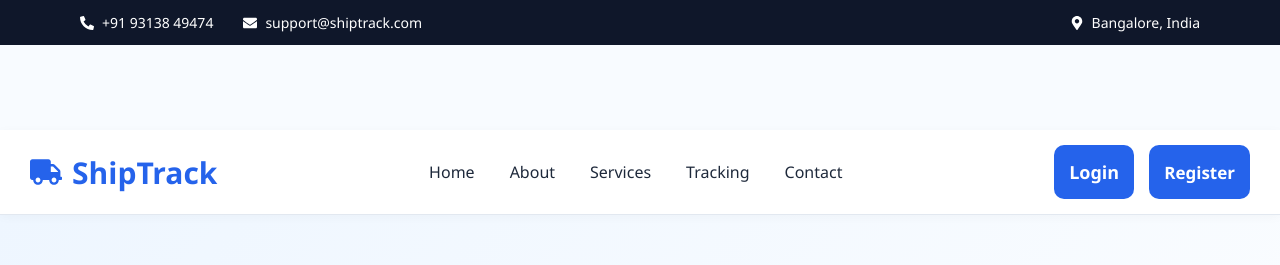
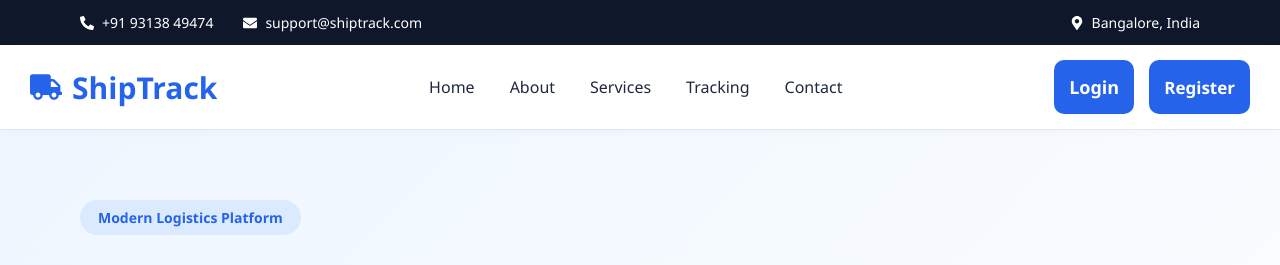
Before and after one commit to bhavanichanda5/shipment-tracking-platform, a React app in the folder frontend/: page / in a window 1280 px wide. Shown: the top 265 px of the page. Built offline with nearby package versions, Linux system fonts and the light colour scheme; the HTML template or start-up script is replaced by a standard one.

Commit message:
Landing Page related changes done

```diff
--- a/frontend/src/pages/LandingPage.jsx
+++ b/frontend/src/pages/LandingPage.jsx
@@ -24,7 +24,7 @@ function LandingPage() {
       {/* ===========================
             TOP HEADER
       ============================ */}
-
+<header class="header-wrapper">
       <div className="top-header">
 
         <div className="top-left">
@@ -108,7 +108,7 @@ function LandingPage() {
         <FaBars className="menu-icon" />
 
       </nav>
-
+</header>
       {/* ===========================
               HERO SECTION
       ============================ */}
--- a/frontend/src/styles/LandingPage.css
+++ b/frontend/src/styles/LandingPage.css
@@ -49,17 +49,23 @@ button {
 .landing-page {
   width: 100%;
   overflow-x: hidden;
-  padding-top: 130px; /* Pushes the entire viewport down so nothing starts hidden under the navbar */
+  padding-top: 0; /* Reset top padding since sticky wrapper takes natural layout space */
 }
 
 /* ==========================================
-   TOP HEADER
+   FIXED HEADER WRAPPER (GUARANTEED STICKY)
 ========================================== */
 
-.top-header {
-  position: fixed; /* Fixed viewport reference */
+.header-wrapper {
+  position: fixed; /* Fixed viewport overlay - bypasses parent overflow locks */
   top: 0;
   left: 0;
+  width: 100%;
+  z-index: 9999; /* Keeps header strictly on top of all page layers */
+}
+
+.top-header {
+  position: relative;
   width: 100%;
   height: 45px;
   background: #0f172a;
@@ -69,7 +75,41 @@ button {
   align-items: center;
   padding: 0 80px;
   font-size: 14px;
-  z-index: 1010; /* Placed cleanly above standard content layers */
+}
+
+.navbar {
+  position: relative;
+  width: 100%;
+  height: 85px;
+  background: #fff;
+  display: flex;
+  justify-content: space-between;
+  align-items: center;
+  padding: 0 80px;
+  box-shadow: 0 3px 18px rgba(0, 0, 0, .08);
+}
+
+.landing-page {
+  width: 100%;
+  overflow-x: hidden;
+  padding-top: 130px; /* Offset page content by combined header height (45px + 85px) */
+}
+
+/* ==========================================
+   TOP HEADER
+========================================== */
+
+.top-header {
+  position: relative;
+  width: 100%;
+  height: 45px;
+  background: #0f172a;
+  color: #fff;
+  display: flex;
+  justify-content: space-between;
+  align-items: center;
+  padding: 0 80px;
+  font-size: 14px;
 }
 
 .top-left {
@@ -89,9 +129,8 @@ button {
 ========================================== */
 
 .navbar {
-  position: fixed; /* Fixed viewport reference */
-  top: 45px; /* Sits perfectly underneath the 45px top-header */
-  left: 0;
+  position: relative;
+  top: 0;
   width: 100%;
   height: 85px;
   background: #fff;
@@ -99,7 +138,6 @@ button {
   justify-content: space-between;
   align-items: center;
   padding: 0 80px;
-  z-index: 1000;
   box-shadow: 0 3px 18px rgba(0, 0, 0, .08);
 }
 
@@ -178,7 +216,7 @@ button {
 
 .hero-section {
   width: 100%;
-  min-height: calc(100vh - 130px); /* Adjusts viewport height calculation safely */
+  min-height: calc(100vh - 130px);
   display: grid;
   grid-template-columns: 1fr 1fr;
   align-items: center;
@@ -776,16 +814,13 @@ button {
 }
 
 @media(max-width:768px) {
-  /* When top-header is hidden on mobile, update layouts */
+  .top-header {
+    display: none; /* Optionally hide top header on mobile */
+  }
+
   .navbar {
-    position: fixed;
-    top: 0; /* Align directly to the top edge since top-header is gone */
     height: 85px;
     padding: 20px;
-  }
-
-  .landing-page {
-    padding-top: 85px; /* Drop offset value down from 130px to match navbar only */
   }
 
   section {
```
Also changed, not shown: 1 other file (tests, documents, lock files or other folders).
